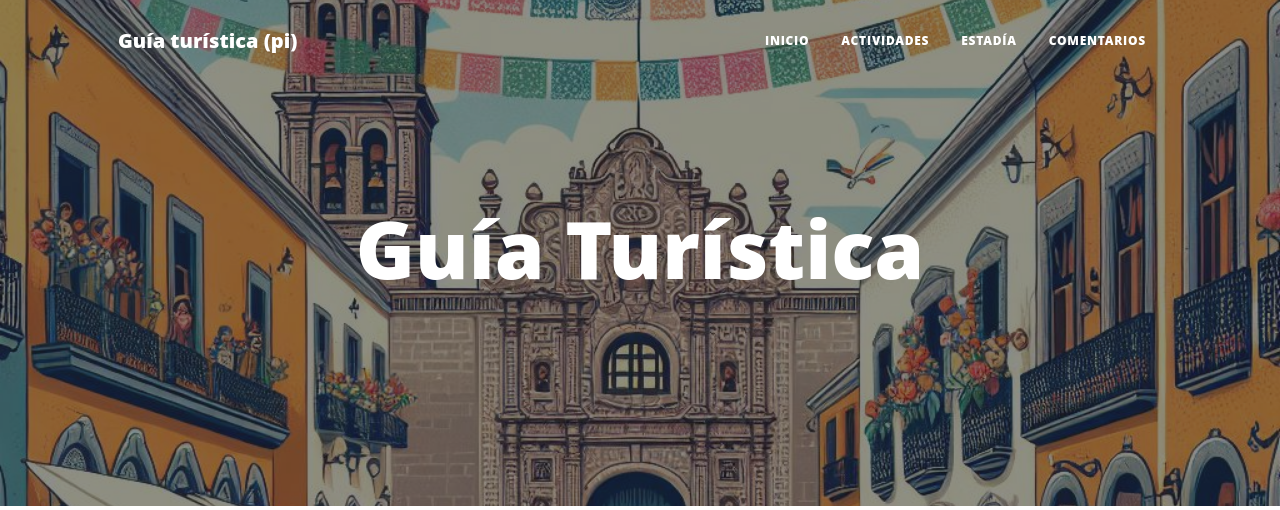
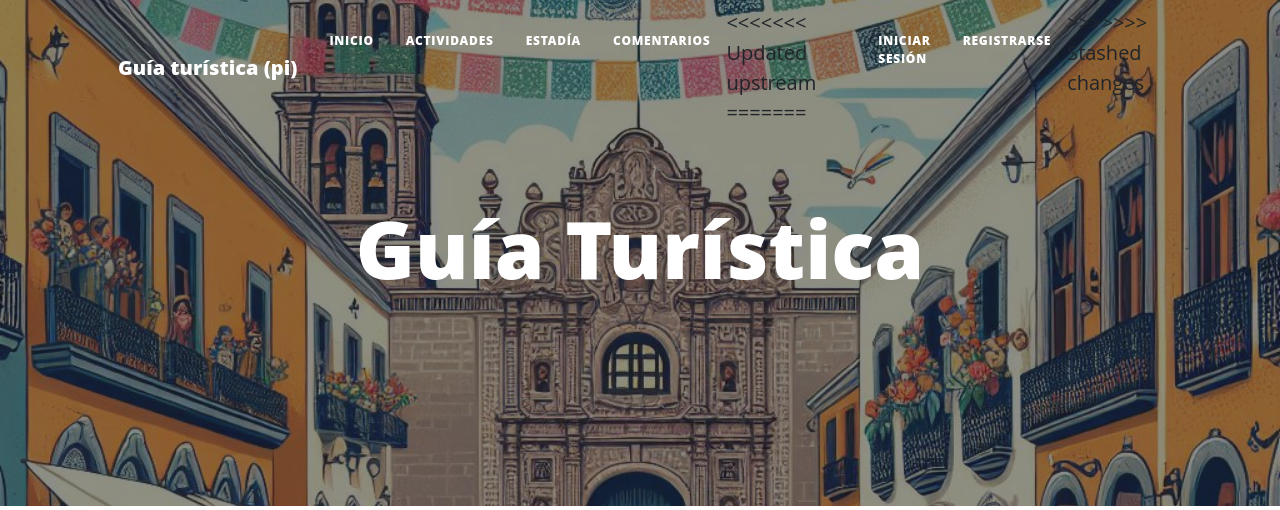
Before and after one commit to MichelleQM/PI-Flask, a Flask app: page / in a window 1280 px wide. Shown: the top 510 px of the page. Run offline with Flask 3, Linux system fonts and the light colour scheme; some libraries are stand-ins or nearby versions.

Commit message:
index final

```diff
--- a/templates/index.html
+++ b/templates/index.html
@@ -69,6 +69,15 @@
                     <li class="nav-item"><a class="nav-link px-lg-3 py-3 py-lg-4" href="/about">Actividades</a></li>
                     <li class="nav-item"><a class="nav-link px-lg-3 py-3 py-lg-4" href="/post">Estadía</a></li>
                     <li class="nav-item"><a class="nav-link px-lg-3 py-3 py-lg-4" href="/contact">Comentarios</a></li>
+<<<<<<< Updated upstream
+=======
+                    {% if session.get('user_id') %}
+                    <li class="nav-item"><a class="nav-link px-lg-3 py-3 py-lg-4" href="/logout">Cerrar sesión</a></li>
+                    {% else %}
+                    <li class="nav-item"><a class="nav-link px-lg-3 py-3 py-lg-4" href="/login">Iniciar sesión</a></li>
+                    <li class="nav-item"><a class="nav-link px-lg-3 py-3 py-lg-4" href="/register">Registrarse</a></li>
+                    {% endif %}
+>>>>>>> Stashed changes
                 </ul>
             </div>
         </div>
@@ -142,7 +151,11 @@
                 <hr class="my-4" />
                 <!-- Pager-->
                 <div class="d-flex justify-content-end mb-4">
+<<<<<<< Updated upstream
                     <a class="btn btn-primary text-uppercase" href="templates/about.html">Descubre las actividades que te esperan! →</a>
+=======
+                    <a class="btn btn-primary text-uppercase" href="about">Descubre las actividades que te esperan! →</a>
+>>>>>>> Stashed changes
                 </div>
             </div>
         </div>
```
